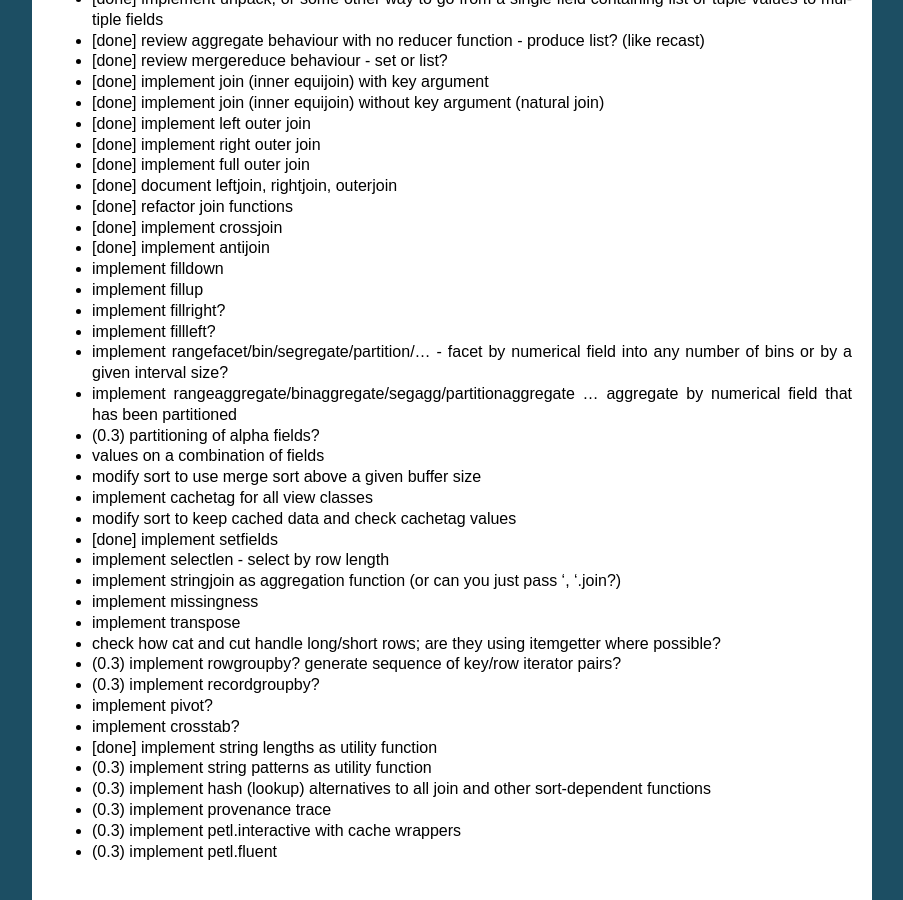
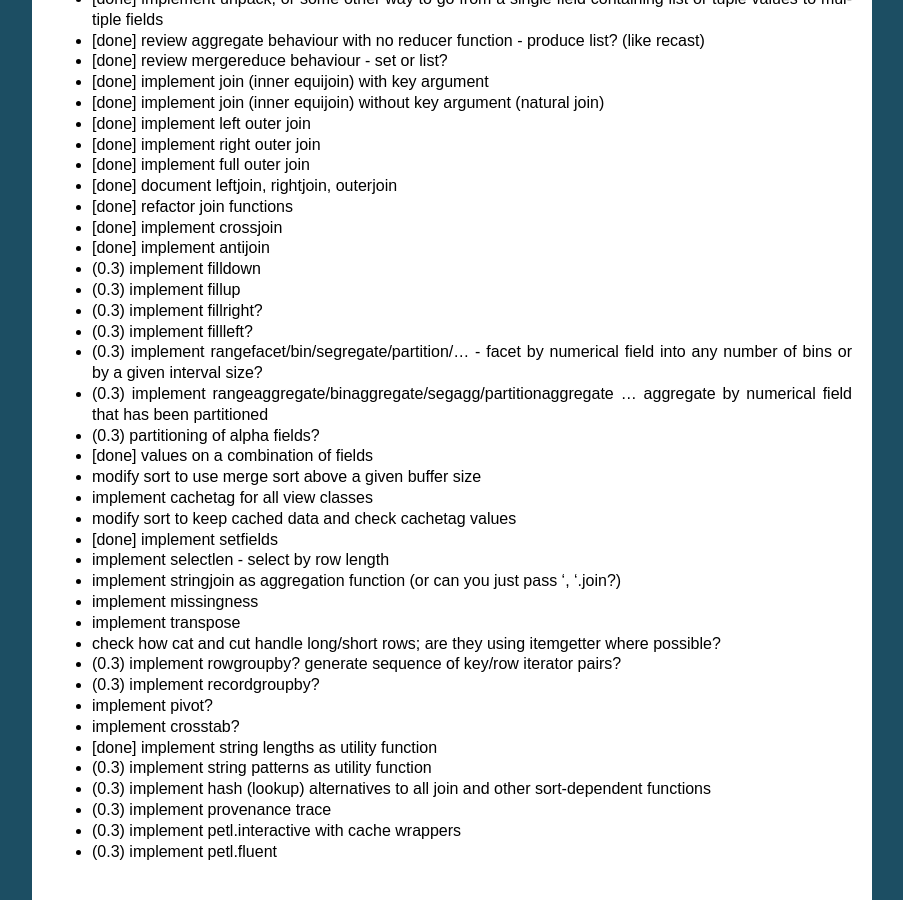
Before and after one commit to petl-developers/petl, a Sphinx documentation site: the page built from docs/todo.txt, in a window 1280 px wide and 900 px high, scrolled down 577 px. Shown: the whole window, without its empty margins (198-1101 px from the left). Built offline with Sphinx 7.4.7, drawn with Linux system fonts in a browser that asks for light colours; formulas are drawn with MathJax 3.

Commit message:
verify values() behaviour

```diff
--- a/docs/todo.txt
+++ b/docs/todo.txt
@@ -73,21 +73,21 @@
 
 - [done] implement antijoin
 
-- implement filldown
+- (0.3) implement filldown
 
-- implement fillup
+- (0.3) implement fillup
 
-- implement fillright?
+- (0.3) implement fillright?
 
-- implement fillleft?
+- (0.3) implement fillleft?
 
-- implement rangefacet/bin/segregate/partition/... - facet by numerical field into any number of bins or by a given interval size?
+- (0.3) implement rangefacet/bin/segregate/partition/... - facet by numerical field into any number of bins or by a given interval size?
 
-- implement rangeaggregate/binaggregate/segagg/partitionaggregate ... aggregate by numerical field that has been partitioned
+- (0.3) implement rangeaggregate/binaggregate/segagg/partitionaggregate ... aggregate by numerical field that has been partitioned
 
 - (0.3) partitioning of alpha fields?
 
-- values on a combination of fields
+- [done] values on a combination of fields
 
 - modify sort to use merge sort above a given buffer size
 
```
Also changed, not shown: 1 other file.
